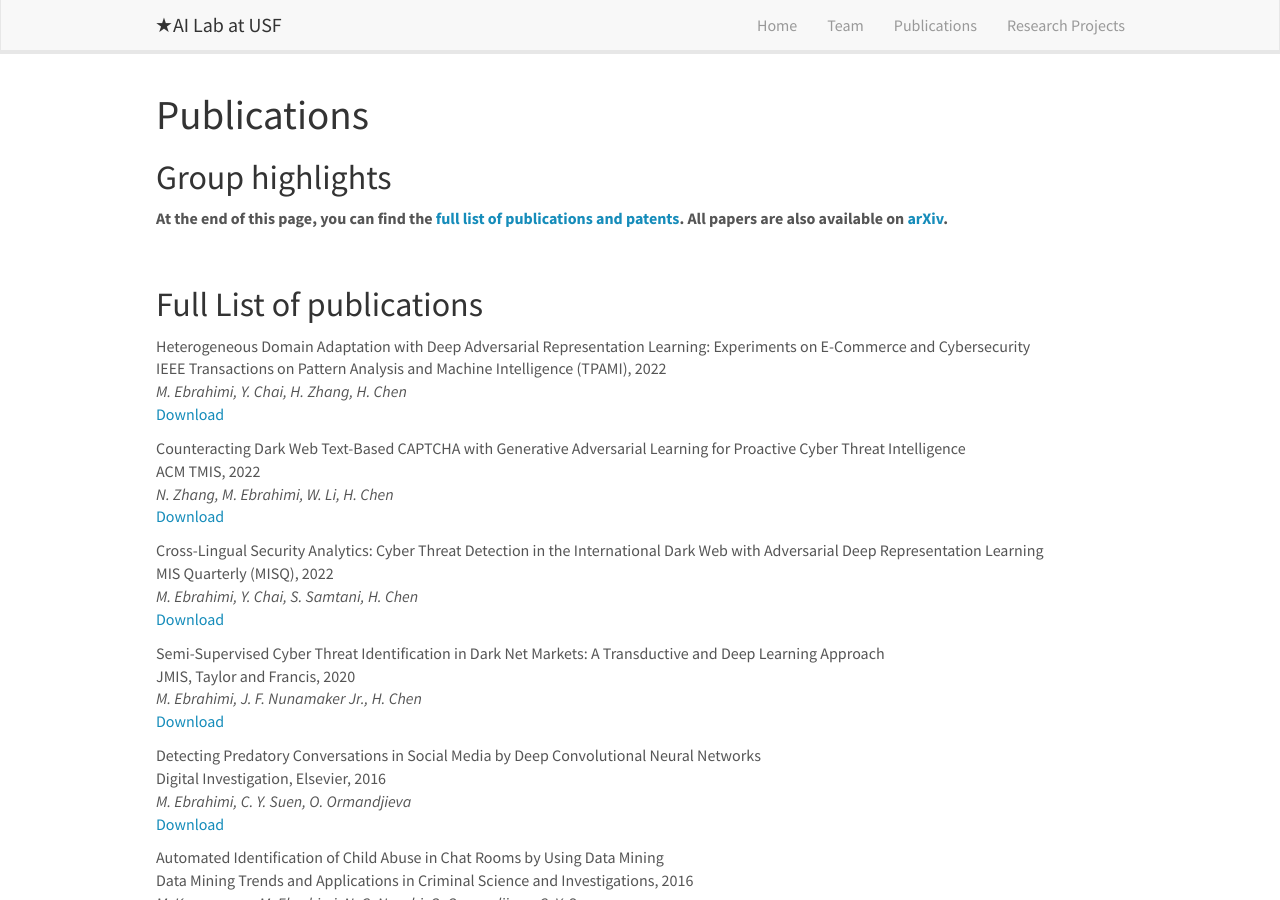
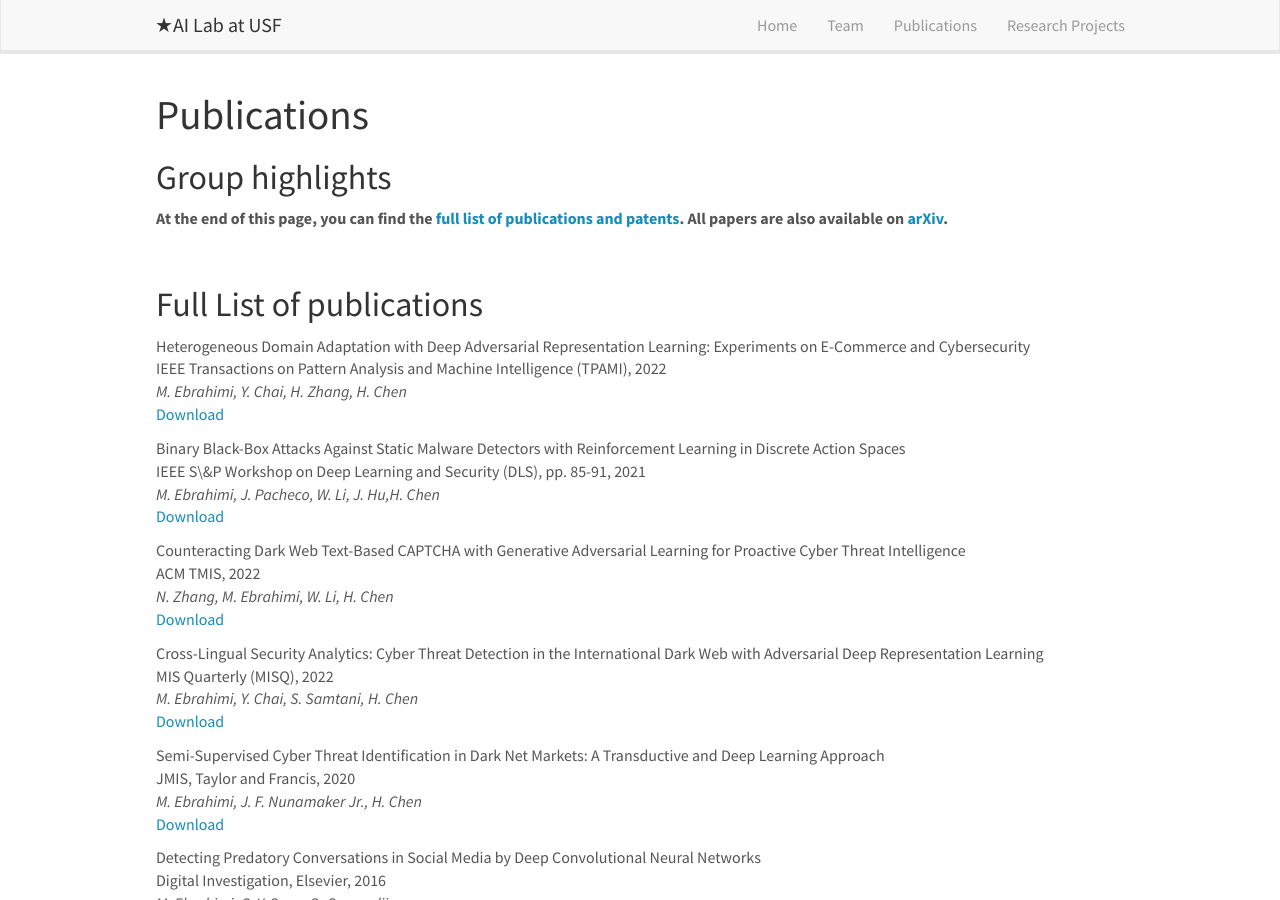
Before and after one commit to star-ailab/star-ailab.github.io, a Jekyll site: the page built from _pages/publications.md, in a window 1280 px wide and 900 px high. Built offline with Jekyll 4.4.1, drawn with Linux system fonts in a browser that asks for light colours; nearby versions of some CDN libraries.

Commit message:
Update publist.yml

```diff
--- a/_data/publist.yml
+++ b/_data/publist.yml
@@ -4,6 +4,15 @@
   authors: M. Ebrahimi, Y. Chai, H. Zhang, H. Chen
   link:
     url: https://mohammadrezaebrahimi.github.io/publications/Heterogeneous_Domain_Adaptation_with_Adversarial_Neural_Representation_Learning_Experiments_on_E-Commerce_and_Cybersecurity.pdf
+    display: Download
+  highlight: 0
+
+- title: "Binary Black-Box Attacks Against Static Malware Detectors with Reinforcement Learning in Discrete Action Spaces"
+  image: imageaward_edited.png
+  description: IEEE S\&P Workshop on Deep Learning and Security (DLS), pp. 85-91, 2021
+  authors: M. Ebrahimi, J. Pacheco, W. Li, J. Hu,H. Chen
+  link:
+    url: https://ieeexplore.ieee.org/abstract/document/9474314
     display: Download
   highlight: 0
 
```
